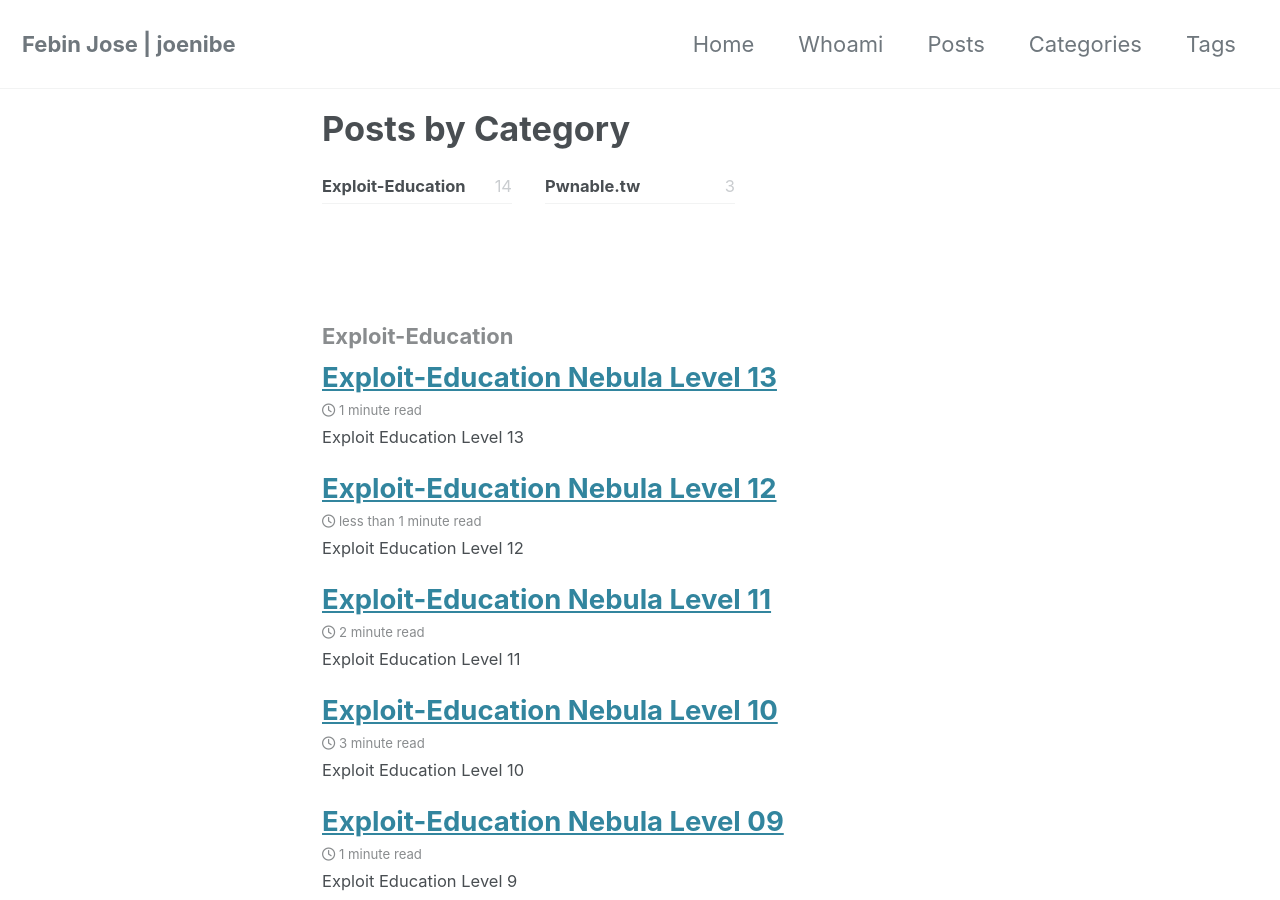
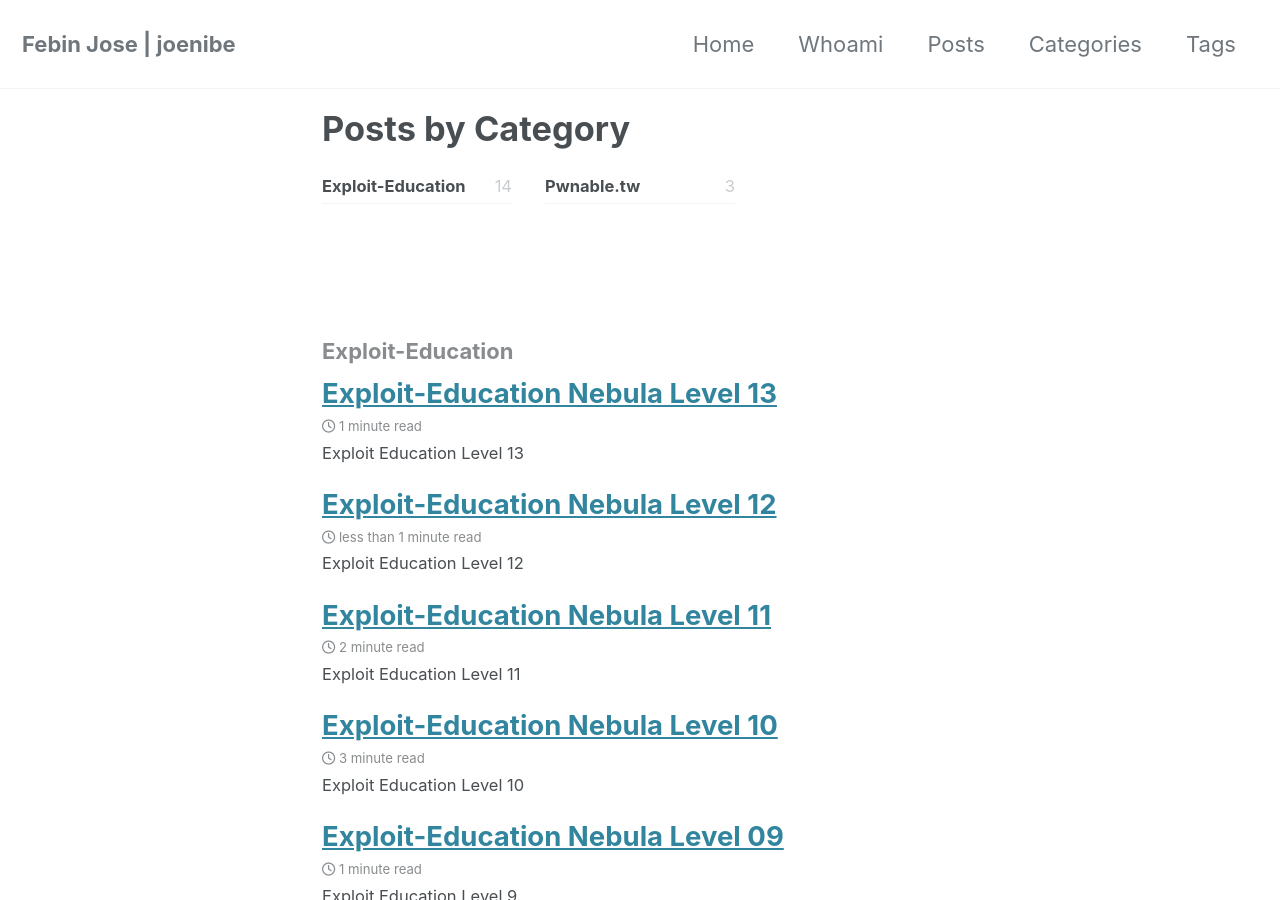
Before and after one commit to JoeNibe/JoeNibe.github.io, a Jekyll site: the page built from _pages/category-archive.md, in a window 1280 px wide and 900 px high. Built offline with Jekyll 4.4.1, drawn with Linux system fonts in a browser that asks for light colours; cached includes are drawn as plain includes; nearby versions of some CDN libraries.

Commit message:
style update

```diff
--- a/_layouts/categories.html
+++ b/_layouts/categories.html
@@ -29,7 +29,7 @@
   {% for category in site.categories %}
     {% if category[1].size == i %}
       <section id="{{ category[0] | slugify | downcase }}" class="taxonomy__section">
-        <h2 style="padding-top: 80px" class="archive__subtitle">{{ category[0] }}</h2>
+        <h2 style="padding-top: 15%" class="archive__subtitle">{{ category[0] }}</h2>
         <div class="entries-{{ page.entries_layout | default: 'list' }}">
           {% for post in category.last %}
             {% include archive-single.html type=page.entries_layout %}
--- a/_layouts/posts.html
+++ b/_layouts/posts.html
@@ -18,7 +18,7 @@
 {% assign postsByYear = site.posts | group_by_exp: 'post', 'post.date | date: "%Y"' %}
 {% for year in postsByYear %}
   <section id="{{ year.name }}" class="taxonomy__section">
-    <h2 style="padding-top: 80px" class="archive__subtitle">{{ year.name }}</h2>
+    <h2 style="padding-top: 15%" class="archive__subtitle">{{ year.name }}</h2>
     <div class="entries-{{ page.entries_layout | default: 'list' }}">
       {% for post in year.items %}
         {% include archive-single.html type=page.entries_layout %}
--- a/_layouts/tags.html
+++ b/_layouts/tags.html
@@ -29,7 +29,7 @@
   {% for tag in site.tags %}
     {% if tag[1].size == i %}
       <section id="{{ tag[0] | slugify | downcase }}" class="taxonomy__section">
-        <h2 style="padding-top: 80px" class="archive__subtitle">{{ tag[0] }}</h2>
+        <h2 style="padding-top: 15%" class="archive__subtitle">{{ tag[0] }}</h2>
         <div class="entries-{{ page.entries_layout | default: 'list' }}">
           {% for post in tag.last %}
             {% include archive-single.html type=page.entries_layout %}
```
